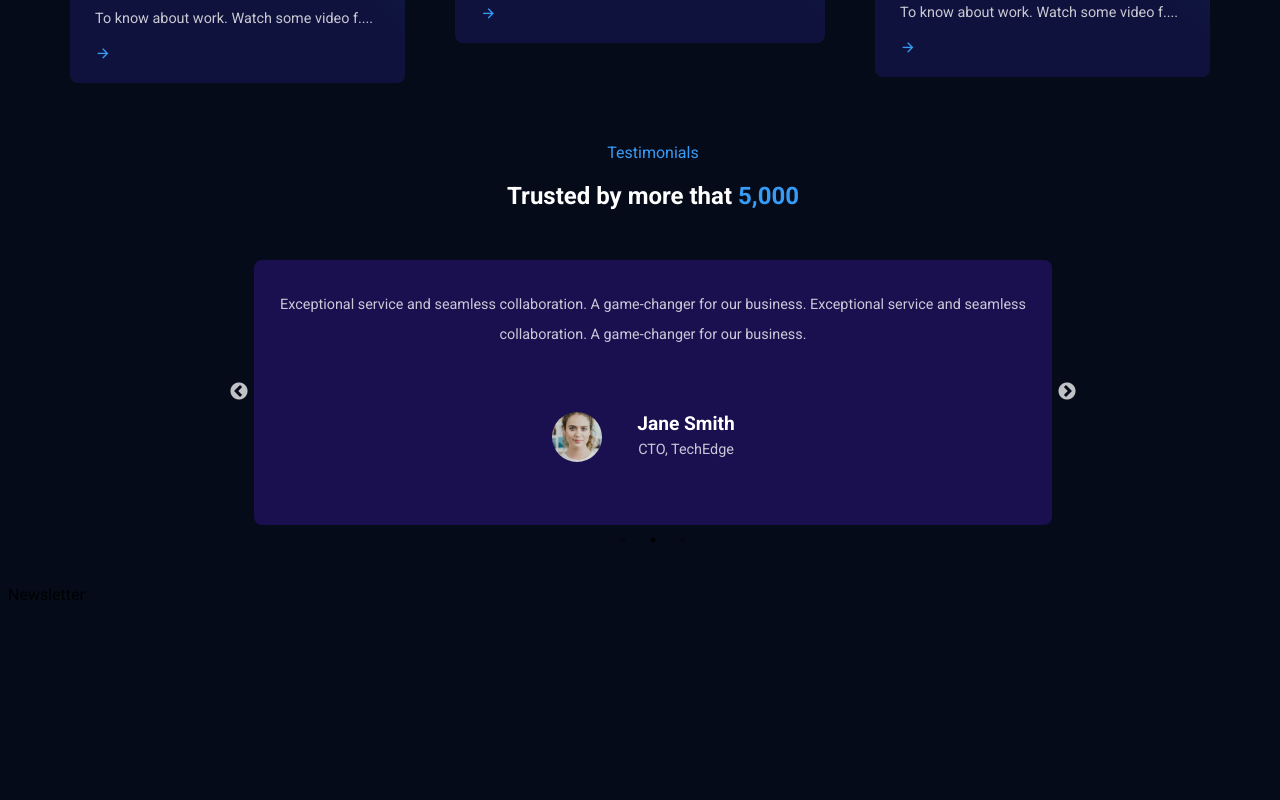
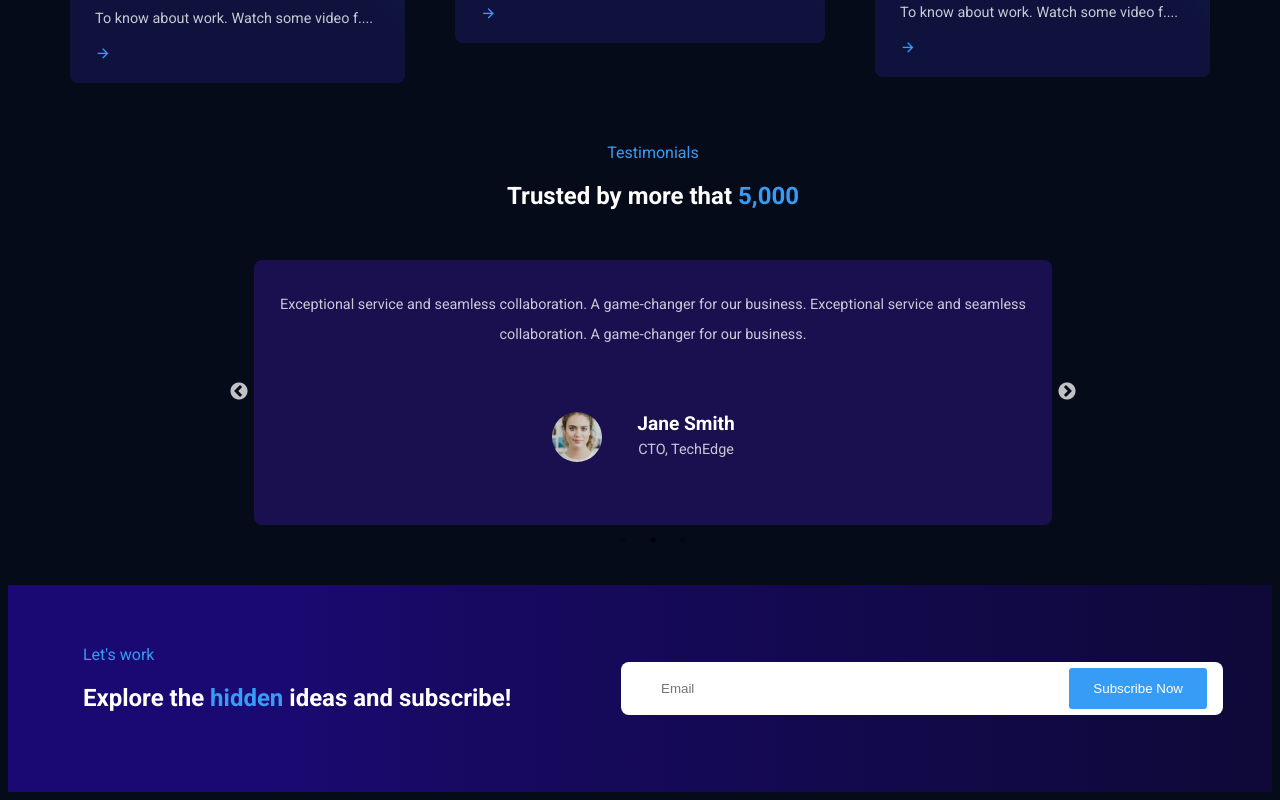
Before and after one commit to Narc2022/officials-v1, a Next.js app in the folder frontend/: page / in a window 1280 px wide. Shown: the part 3555-4355 px from the top of the page. Before the commit the page ends 4167 px from the top, so only its background shows below. Built offline with nearby package versions, Linux system fonts and the light colour scheme.

Commit message:
footer started

```diff
--- a/frontend/src/app/components/UI/Newsletter.jsx
+++ b/frontend/src/app/components/UI/Newsletter.jsx
@@ -1,7 +1,26 @@
 import React from "react";
+import "../../styles/newsletter.css";
 
 const Newsletter = () => {
-  return <div>Newsletter</div>;
+  return (
+    <section className="newsletter">
+      <div className="container">
+        <div className="newsletter__wrapper">
+          <div className="newsletter_content">
+            <h6 className="subtitle">Let's work</h6>
+            <h2 className="">
+              Explore the <span className="highlight">hidden</span> ideas and
+              subscribe!
+            </h2>
+          </div>
+          <div className="newsletter__form">
+            <input id="f" type="email" placeholder="Email" />
+            <button className="secondary__btn">Subscribe Now</button>
+          </div>
+        </div>
+      </div>
+    </section>
+  );
 };
 
 export default Newsletter;
--- a/frontend/src/app/styles/newsletter.css
+++ b/frontend/src/app/styles/newsletter.css
@@ -0,0 +1,29 @@
+.newsletter {
+  background: var(--newsletter-bg);
+}
+
+.newsletter__wrapper {
+  display: flex;
+  align-items: center;
+  justify-content: space-between;
+}
+
+.newsletter__content,
+.newsletter__form {
+  width: 50%;
+}
+
+.newsletter__form input {
+  padding: 0.7rem 1.5rem;
+  border: none;
+  outline: none;
+}
+
+.newsletter__form {
+  padding: 0.4rem 1rem;
+  background: #fff;
+  display: flex;
+  align-items: center;
+  justify-content: space-between;
+  border-radius: 0.5rem;
+}
```
Also changed, not shown: frontend/src/app/components/UI/Footer.jsx (added, +7 -0 lines), frontend/src/app/styles/footer.css (added).
